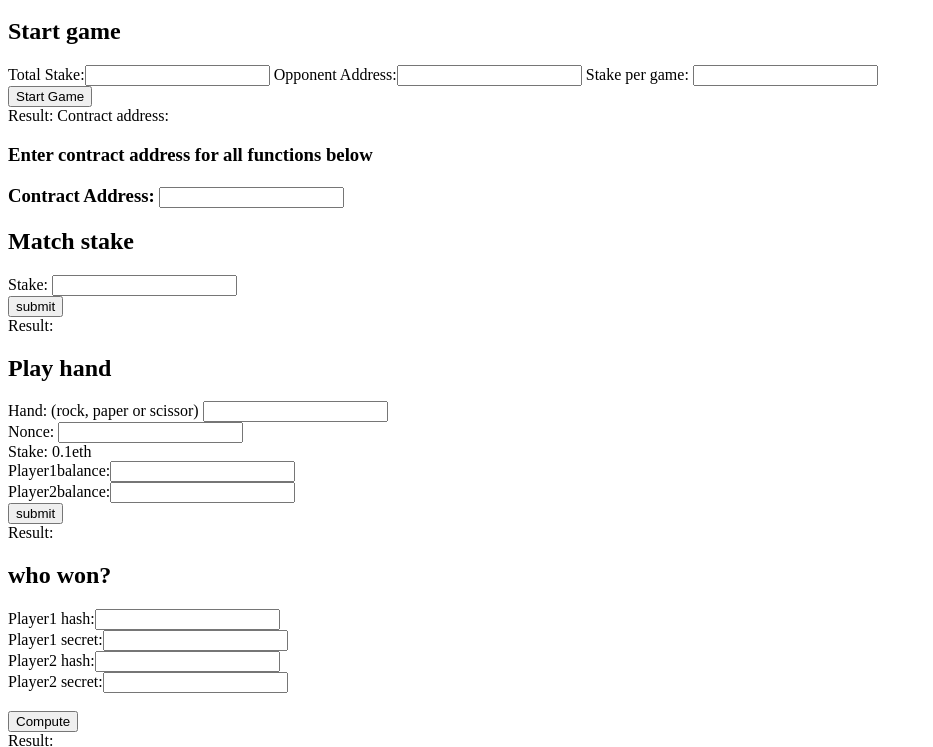
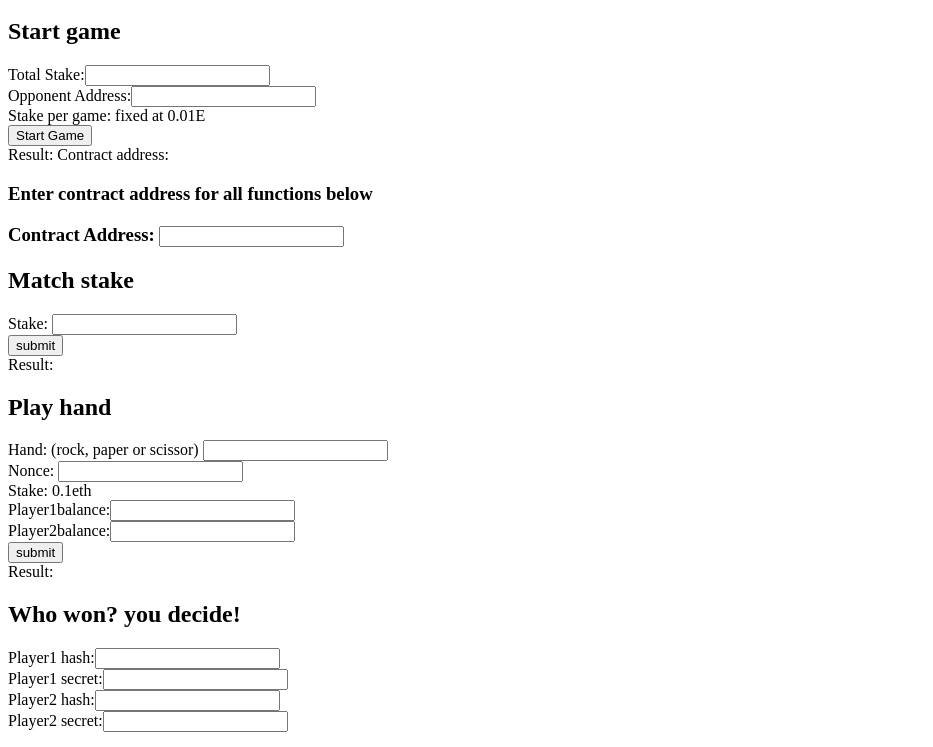
Before and after one commit to hrishikeshio/InstaRPS, a plain HTML site: page index.html in a window 1280 px wide. Shown: the part 59-806 px from the top of the page, without its empty margins (0-933 px from the left). Drawn offline with nearby package versions, Linux system fonts and the light colour scheme.

Commit message:
checkpoint

```diff
--- a/index.html
+++ b/index.html
@@ -6,43 +6,44 @@
   crossorigin="anonymous"></script>
   <script src="js/web3.min.js"></script>
   <script src="js/insta.js"></script>
+  <script src="js/index.js"></script>
 </head>
 <body>
 <h1><img style="height:40px; widtch:40px;" src="http://cultofthepartyparrot.com/parrots/hd/parrot.gif" /> Welcome to InstaRPS
 <img style="height:40px; widtch:40px;" src="http://cultofthepartyparrot.com/parrots/hd/rightparrot.gif" /></h1>
 
 <h2> Start game </h2>
-Total Stake:<input name="stake" />
-Opponent Address:<input name="opponent" />
-Stake per game: <input name="stakePerGame" /> <br/>
-<button name="startGame" value='startGame'>Start Game</button>
+Total Stake:<input name="stake" id="start_stake" /> <br/>
+Opponent Address:<input name="opponent" id="start_opponent" /><br/>
+Stake per game: fixed at 0.01E<!-- <input name="stakePerGame" /> 0.1 --><br/>
+<button name="startGame" value="startGame" id="btn_start">Start Game</button>
 <br/>
 Result: Contract address: <br/>
 
 <h3> Enter contract address for all functions below<h3>
-Contract Address: <input name="contractAddress" /> <br/>
+Contract Address: <input id="contractAddress" /> <br/>
 <h2> Match stake </h2>
 
-Stake: <input name="stake" /> <br/>
-<button type='submit' value='submit'>submit</button> <br/>
+Stake: <input id "stake_val" name="stake" /> <br/>
+<button id="btn_stake" value='submit'>submit</button> <br/>
 Result:
 
 <h2> Play hand </h2>
-Hand: (rock, paper or scissor) <input type="text" name="hand"> <br/>
-Nonce: <input type="number" name="nonce"> <br/>
+Hand: (rock, paper or scissor) <input type="text" id="play_hand" name="hand"> <br/>
+Nonce: <input type="number" id="play_nonce" name="nonce"> <br/>
 Stake: 0.1eth <br/>
-Player1balance:<input type="number" name="player1Balance"> <br/>
-Player2balance:<input type="number" name="player2Balance"> <br/>
-<button type='submit' value='submit'>submit</button> <br/>
+Player1balance:<input type="number" id="play_p1b" name="player1Balance"> <br/>
+Player2balance:<input type="number" id="play_p1b" name="player2Balance"> <br/>
+<button type='submit' id="btn_play" value='submit'>submit</button> <br/>
 Result:
 
-<h2> who won? </h2>
-Player1 hash:<input type="text" name="player1Hash"><br/>
-Player1 secret:<input type="text" name="player1secret"><br/>
-Player2 hash:<input type="text" name="player2Hash"><br/>
-Player2 secret:<input type="text" name="player2secret"><br/>
+<h2> Who won? you decide! </h2>
+Player1 hash:<input type="text" id="compute_p1h" name="player1Hash"><br/>
+Player1 secret:<input type="text" id="compute_p1s"  name="player1secret"><br/>
+Player2 hash:<input type="text"  id="compute_p2h" name="player2Hash"><br/>
+Player2 secret:<input type="text"  id="compute_p2s" name="player2secret"><br/>
 <br/>
-<button>Compute</button>
+<button id ="btn_winner">Compute</button>
 
 <br/>Result:
 <br/>Winner:
@@ -55,10 +56,10 @@ Player2 secret:<input type="text" name="player2secret"><br/>
 
 <h2> Cashout</h2>
 End the game and cashout.
-Player1 hash:<input type="text" name="player1Hash"><br/>
-Player1 secret:<input type="text" name="player1secret"><br/>
-Player2 hash:<input type="text" name="player2Hash"><br/>
-Player2 secret:<input type="text" name="player2secret"><br/>
+Player1 hash:<input type="text"  id="cashout_p1h" name="player1Hash"><br/>
+Player1 secret:<input type="text" id="cashout_p1s" name="player1secret"><br/>
+Player2 hash:<input type="text" id="cashout_p2h" name="player2Hash"><br/>
+Player2 secret:<input type="text" id="cashout_p2s" name="player2secret"><br/>
 
 <button>How bout dah?</button>
 <br/> Result:
--- /dev/null
+++ b/js/index.js
@@ -0,0 +1,13 @@
+startApp()
+{
+  $('btn_stake').click(function () {
+    let stake = $('#stake_val').val()
+    let contract = $('#contractAddress').val()
+  })
+  $('btn_play').click(function () {
+    let hand = $('play_hand').val()
+    let nonce = $('nonce').val()
+    let p1b = $('play_p1b').val()
+    let p2b = $('play_p2b').val()
+  })
+}
--- a/js/insta.js
+++ b/js/insta.js
@@ -12,3 +12,7 @@ window.addEventListener('load', function () {
   // Now you can start your app & access web3 freely:
   startApp()
 })
+
+function startApp () {
+  return 0
+}
```
